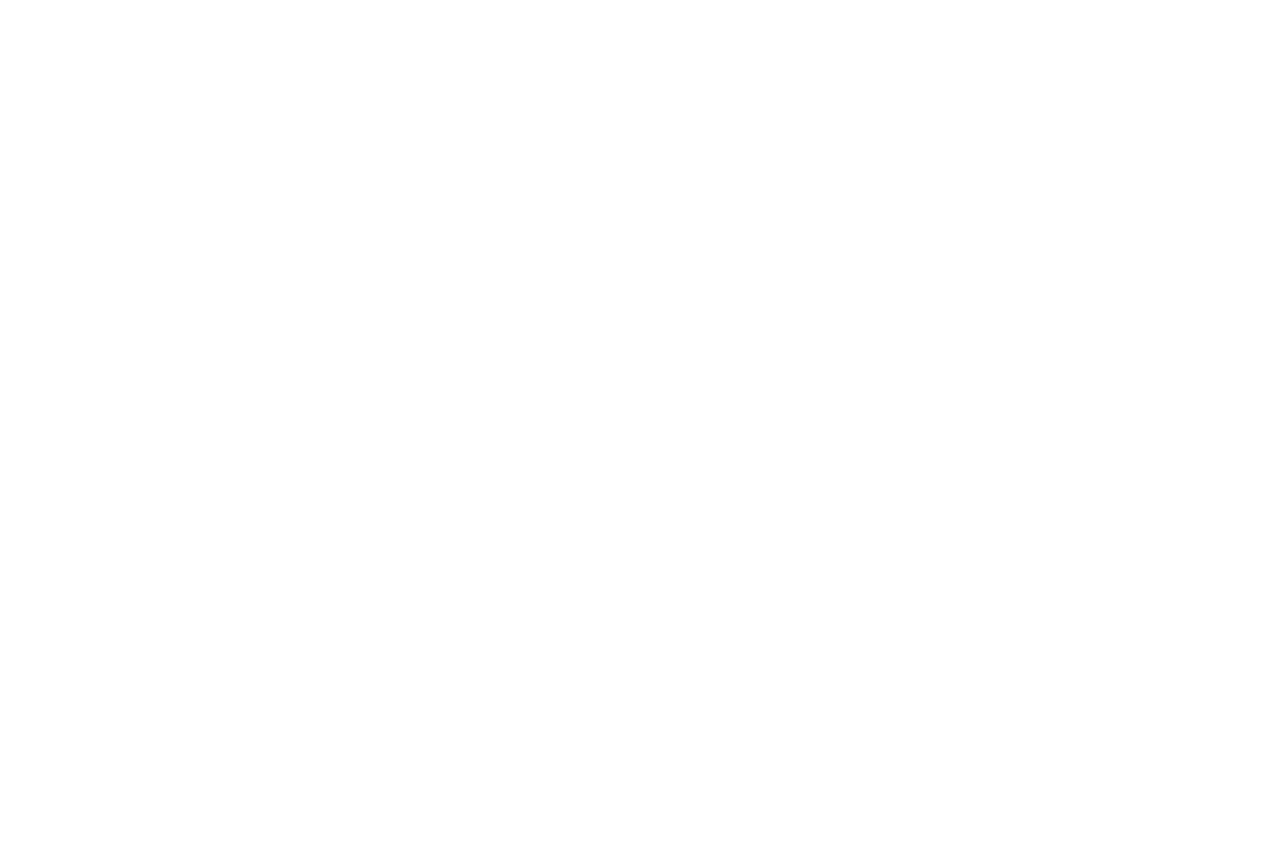
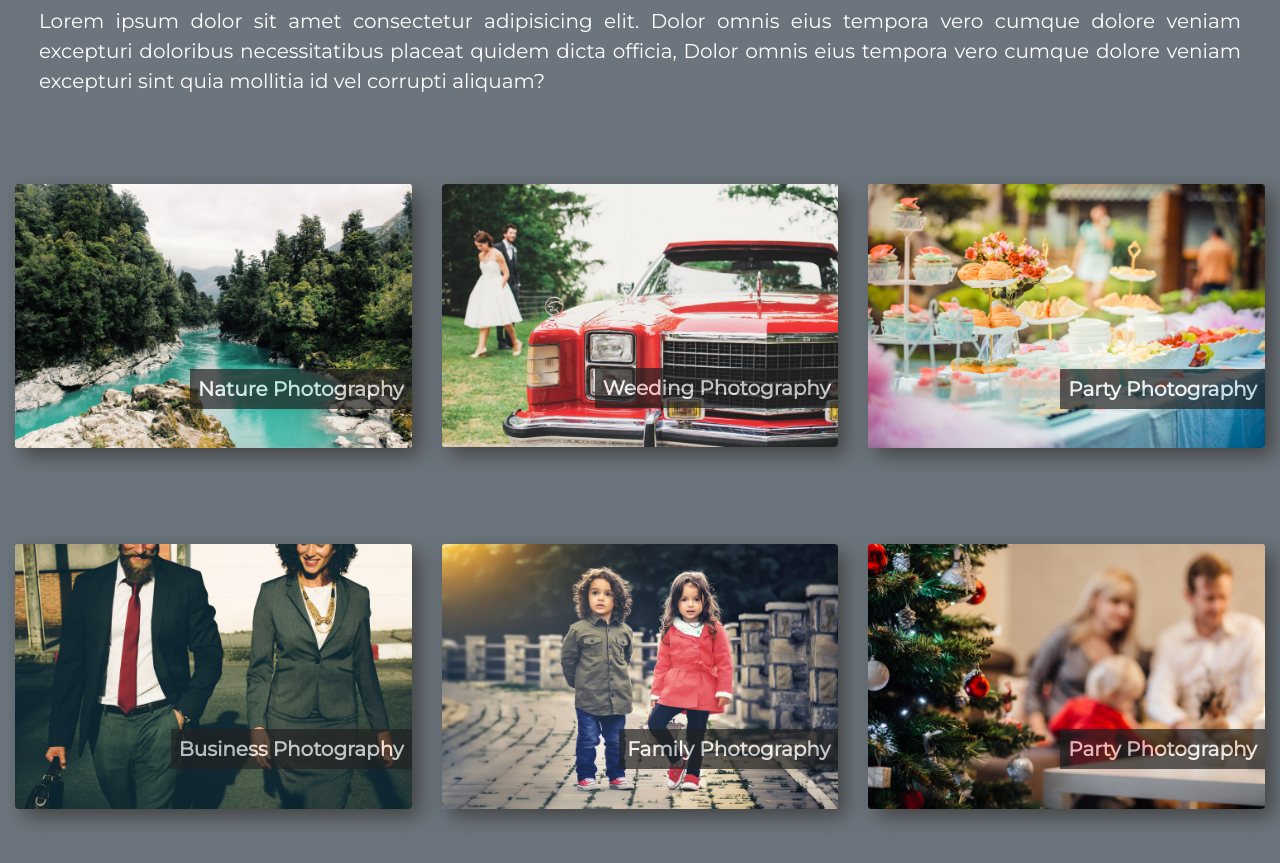
Before and after one commit to sheikhsuleman123/Landing-Page-Photo-X, a React (Create React App) app: page / in a window 1280 px wide. Shown: the part 2120-2983 px from the top of the page. Before the commit the page ends 1957 px from the top, so only its background shows below. Built offline with nearby package versions, Linux system fonts and the light colour scheme.

Commit message:
collection part is donw

```diff
--- a/src/App.js
+++ b/src/App.js
@@ -4,6 +4,7 @@
 import Header from './Components/Header/Header';
 import Mission from './Components/Mission/Mission';
 import MissionTwo from './Components/Mission/Mission2';
+import Collection from './Components/Collection/Collection';
 
 function App() {
   return (
@@ -12,7 +13,7 @@
       <Header />
       <Mission />
       <MissionTwo />
-
+      <Collection />
     </div>
   );
 }
--- /dev/null
+++ b/src/Components/Collection/Collection.jsx
@@ -0,0 +1,81 @@
+import React, { Component } from 'react';
+import './collection.css';
+
+import pic1 from '../../images/nature.jpeg';
+import pic2 from '../../images/wedding.jpeg';
+import pic3 from '../../images/party.jpeg';
+import pic4 from '../../images/business.jpeg';
+import pic5 from '../../images/fashion.jpeg';
+import pic6 from '../../images/family.jpeg';
+
+
+
+export default class Collection extends Component {
+  render() {
+    return (
+      <section className="bg-secondary py-4">
+          <div className="container-fluid">
+          <div className="row text-white text-center">
+                   <div className="col m-4">
+                    <h1 className="display-4 mb-4">Collection</h1>
+                    <div className="underline mb-4">  </div>
+                      <p className="lead text-justify">
+                            Lorem ipsum dolor sit amet consectetur adipisicing elit. Dolor omnis eius tempora vero cumque dolore veniam excepturi doloribus necessitatibus placeat quidem dicta officia, Dolor omnis eius tempora vero cumque dolore veniam excepturi sint quia mollitia id vel corrupti aliquam?
+                      </p>
+                   </div>
+            </div>
+            <div className="row">
+                <div className="col-lg-4 col-sm-6 my-5">
+                    <div className="card border-0 card-shadow">
+                        <img src={pic1} className="card-img"/>
+                        <div className="card-img-overlay">
+                            <h5 className="text-white font-weight-bold p-2 heading">Nature Photography</h5>
+                        </div>
+                    </div>
+                </div>
+                <div className="col-lg-4 col-sm-6 my-5">
+                    <div className="card border-0 card-shadow">
+                        <img src={pic2} className="card-img"/>
+                        <div className="card-img-overlay">
+                            <h5 className="text-white font-weight-bold p-2 heading">Weeding Photography</h5>
+                        </div>
+                    </div>
+                </div>
+                <div className="col-lg-4 col-sm-6 my-5">
+                    <div className="card border-0 card-shadow">
+                        <img src={pic3} className="card-img"/>
+                        <div className="card-img-overlay">
+                            <h5 className="text-white font-weight-bold p-2 heading">Party Photography</h5>
+                        </div>
+                    </div>
+                </div>
+                <div className="col-lg-4 col-sm-6 my-5">
+                    <div className="card border-0 card-shadow">
+                        <img src={pic4} className="card-img"/>
+                        <div className="card-img-overlay">
+                            <h5 className="text-white font-weight-bold p-2 heading">Business Photography</h5>
+                        </div>
+                    </div>
+                </div>
+                <div className="col-lg-4 col-sm-6 my-5">
+                    <div className="card border-0 card-shadow">
+                        <img src={pic5} className="card-img"/>
+                        <div className="card-img-overlay">
+                            <h5 className="text-white font-weight-bold p-2 heading">Family Photography</h5>
+                        </div>
+                    </div>
+                </div>
+                <div className="col-lg-4 col-sm-6 my-5">
+                    <div className="card border-0 card-shadow">
+                        <img src={pic6} className="card-img"/>
+                        <div className="card-img-overlay">
+                            <h5 className="text-white font-weight-bold p-2 heading">Party Photography</h5>
+                        </div>
+                    </div>
+                </div>
+            </div>
+          </div>
+      </section>
+    );
+  }
+}
--- /dev/null
+++ b/src/Components/Collection/collection.css
@@ -0,0 +1,17 @@
+.card-shadow {
+    box-shadow: 8px 8px 20px #444;
+}
+.heading {
+    position: absolute;
+    top:70%;
+    right: 0;
+    background-color: #222;
+    cursor: pointer;
+    opacity: .7;
+    transition: all .5s;
+    /* font-size: 15px; */
+    /* letter-spacing: 1px; */
+}
+.heading:hover {
+ opacity: 1;
+}
```
